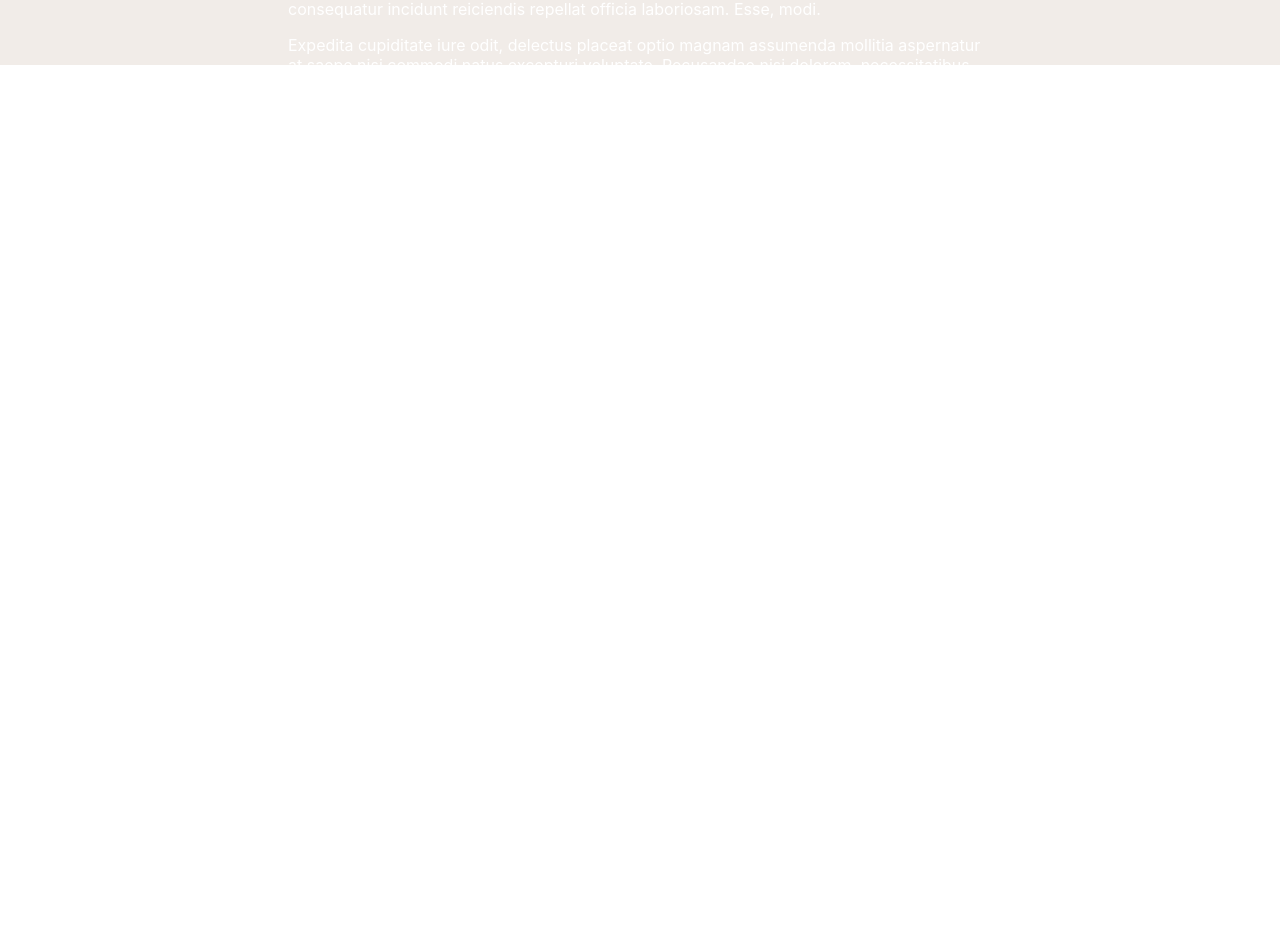
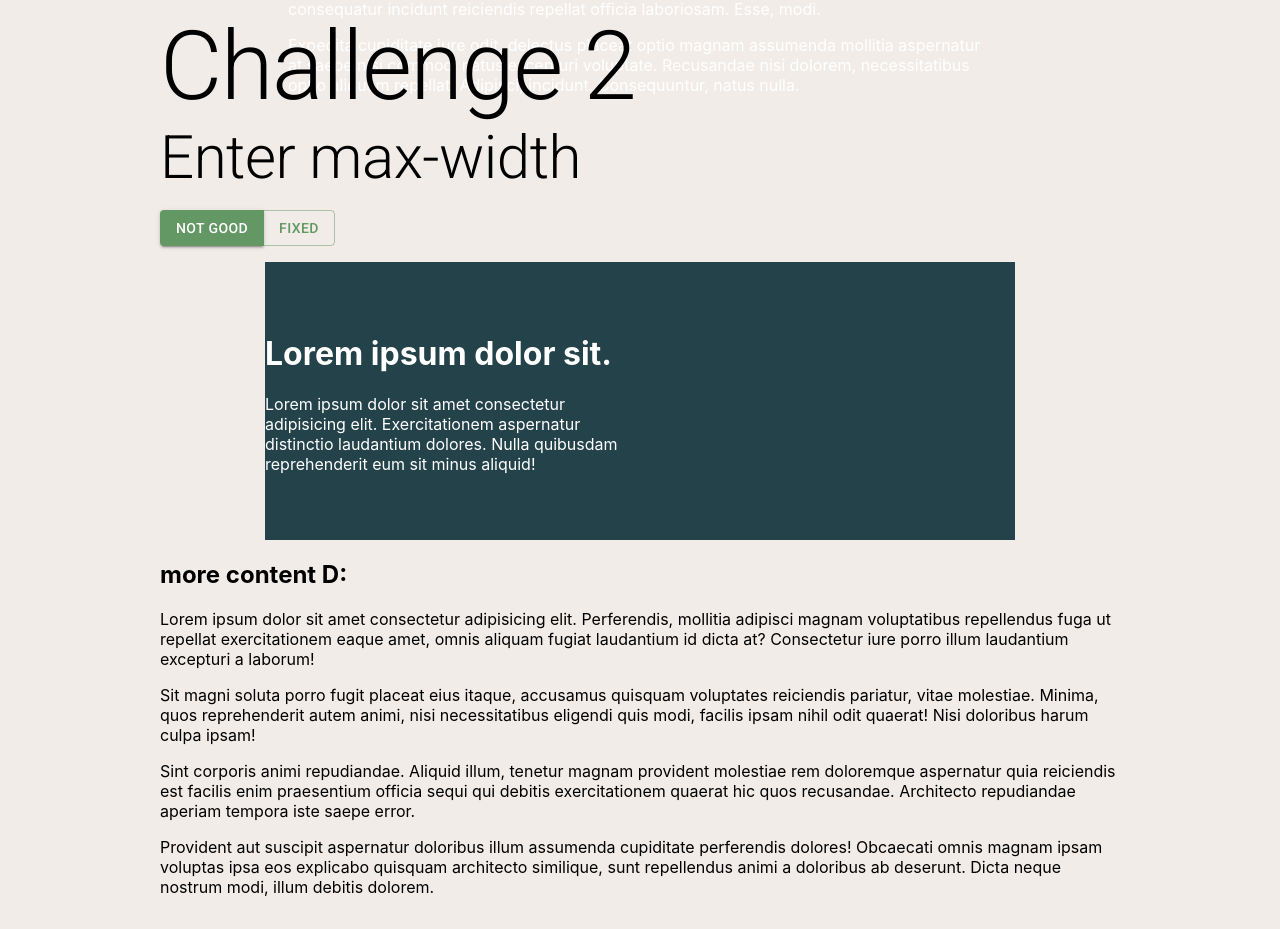
Before and after one commit to JosephT5566/KP-conquering-rwd, a Next.js app: page / in a window 1280 px wide. Shown: the part 735-1664 px from the top of the page. Before the commit the page ends 830 px from the top, so only its background shows below. Built offline with nearby package versions, Linux system fonts and the light colour scheme.

Commit message:
add Challenge2

```diff
--- a/pages/index.tsx
+++ b/pages/index.tsx
@@ -3,6 +3,7 @@ import Head from 'next/head';
 import Container from '../src/components/based/Container';
 import { DailyChallengeWrapper, ChallengeInfo } from '../src/components/shared/Wrapper';
 import Challenge1 from '../src/views/payment/Challenge1';
+import Challenge2 from '../src/views/payment/Challenge2';
 
 const Home: NextPage = () => {
 	return (
@@ -16,6 +17,9 @@ const Home: NextPage = () => {
 			<DailyChallengeWrapper info={challenge1}>
 				<Challenge1 />
 			</DailyChallengeWrapper>
+			<DailyChallengeWrapper info={challenge2}>
+				<Challenge2 />
+			</DailyChallengeWrapper>
 		</Container>
 	);
 };
@@ -26,5 +30,11 @@ const challenge1 = new ChallengeInfo(
 	'Using percentages & avoiding heights',
 	'A look at why fixed unit sizes are a bad idea when it comes to creating layouts, and the times you might want to use them.'
 );
+const challenge2 = new ChallengeInfo(
+	'challenge2',
+	'Challenge 2',
+	'Enter max-width',
+	''
+);
 
 export default Home;
--- /dev/null
+++ b/src/views/payment/Challenge2.tsx
@@ -0,0 +1,76 @@
+import React, { useState } from 'react';
+import { makeStyles } from '@material-ui/core/styles';
+import SwitchButtons from '../../components/shared/SwitchButtons';
+
+const useStyle = makeStyles({
+	style: {
+		'& .container': {
+			width: '80%',
+			maxWidth: '750px',
+			margin: '0 auto',
+			background: '#23424a',
+			color: 'white',
+			padding: '50px 0',
+		},
+
+		'& .intro-content': {
+			width: '50%',
+		},
+	},
+	fixedStyle: {
+		'& .container': {
+			width: '80%',
+			maxWidth: '750px',
+			margin: '0 auto',
+			background: '#23424a',
+			color: 'white',
+			padding: '50px 0',
+		},
+
+		'& .intro-content': {
+			width: '50%',
+		},
+	},
+});
+
+export default function Challenge2() {
+	const classes = useStyle();
+	const [isFixed, setIsFixed] = useState(false);
+
+	return (
+		<div className={!isFixed ? classes.style : classes.fixedStyle}>
+			<SwitchButtons isFixed={isFixed} setIsFixed={setIsFixed} />
+			<div className="container">
+				<div className="intro-content">
+					<h1>Lorem ipsum dolor sit.</h1>
+					<p>
+						Lorem ipsum dolor sit amet consectetur adipisicing elit. Exercitationem aspernatur distinctio
+						laudantium dolores. Nulla quibusdam reprehenderit eum sit minus aliquid!
+					</p>
+				</div>
+			</div>
+
+			<h2>more content D:</h2>
+			<p>
+				Lorem ipsum dolor sit amet consectetur adipisicing elit. Perferendis, mollitia adipisci magnam
+				voluptatibus repellendus fuga ut repellat exercitationem eaque amet, omnis aliquam fugiat laudantium id
+				dicta at? Consectetur iure porro illum laudantium excepturi a laborum!
+			</p>
+			<p>
+				Sit magni soluta porro fugit placeat eius itaque, accusamus quisquam voluptates reiciendis pariatur,
+				vitae molestiae. Minima, quos reprehenderit autem animi, nisi necessitatibus eligendi quis modi, facilis
+				ipsam nihil odit quaerat! Nisi doloribus harum culpa ipsam!
+			</p>
+			<p>
+				Sint corporis animi repudiandae. Aliquid illum, tenetur magnam provident molestiae rem doloremque
+				aspernatur quia reiciendis est facilis enim praesentium officia sequi qui debitis exercitationem quaerat
+				hic quos recusandae. Architecto repudiandae aperiam tempora iste saepe error.
+			</p>
+			<p>
+				Provident aut suscipit aspernatur doloribus illum assumenda cupiditate perferendis dolores! Obcaecati
+				omnis magnam ipsam voluptas ipsa eos explicabo quisquam architecto similique, sunt repellendus animi a
+				doloribus ab deserunt. Dicta neque nostrum modi, illum debitis dolorem.
+			</p>
+		</div>
+	);
+}
```
